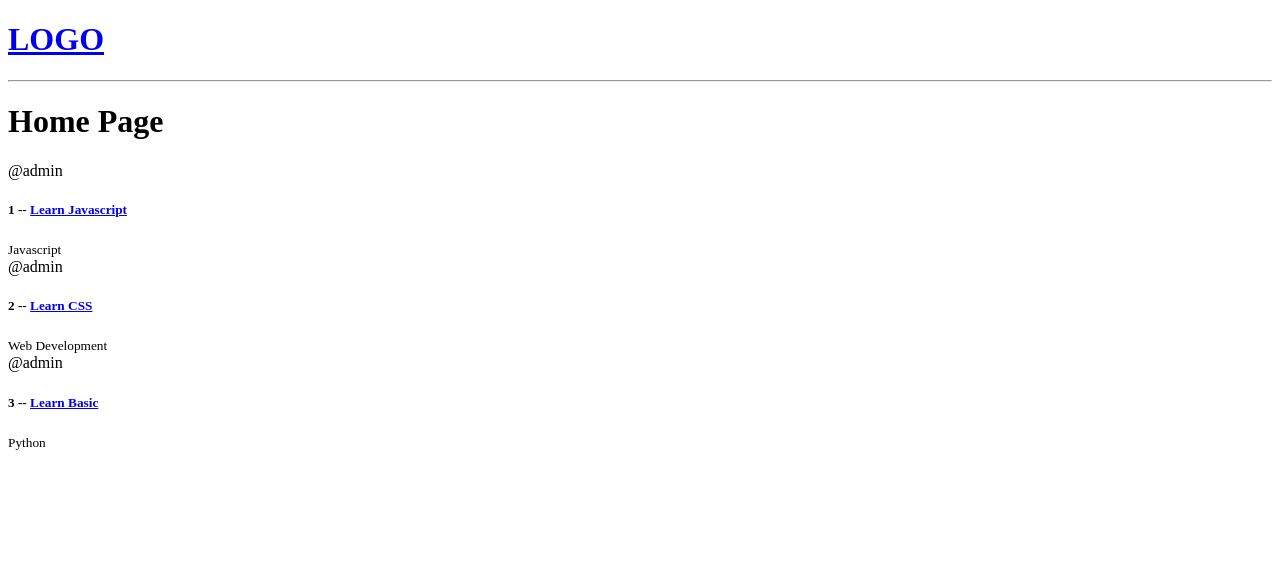
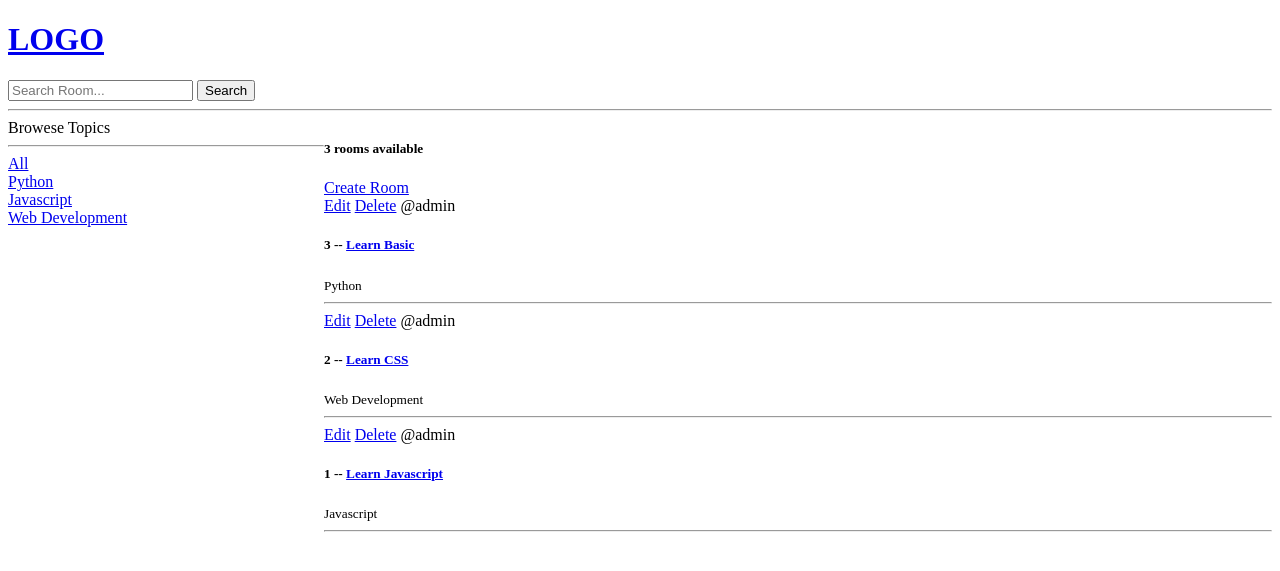
Before and after one commit to Thitiphong-Namputta/python-django-learn, a Django app: page / in a window 1280 px wide. Shown: the top 571 px of the page. Run offline with Django 5.2, Linux system fonts and the light colour scheme; data comes from the database, SQL or seed files in the repository; both versions use the stored data as it was after the commit.

Commit message:
add search rooms and crud model room

```diff
--- a/study_buddy/base/models.py
+++ b/study_buddy/base/models.py
@@ -19,6 +19,9 @@ class Room(models.Model):
     updated = models.DateTimeField(auto_now=True)
     created = models.DateTimeField(auto_now_add=True)
 
+    class Meta:
+        ordering = ['-updated', '-created']
+
     def __str__(self):
         return self.name
 
--- a/study_buddy/base/templates/base/home.html
+++ b/study_buddy/base/templates/base/home.html
@@ -1,16 +1,43 @@
+<!-- layout -->
 {% extends 'main.html' %}
+<!-- content -->
+{% block content %}
+<style>
+  .home-container {
+    display: grid;
+    grid-template-columns: 1fr 3fr;
+  }
+</style>
+<div class="home-container">
+  <div>
+    <div>Browese Topics</div>
+    <hr />
+    <div>
+      <a href="{% url 'home' %}"> All </a>
+    </div>
+    {% for topic in topics %}
+    <div>
+      <a href="{% url 'home' %}?q={{topic.name}}"> {{ topic.name }} </a>
+    </div>
+    {% endfor %}
+  </div>
 
-{% block content %}
-<h1>Home Page</h1>
-<div>
+  <div>
+    <h5>{{room_count}} rooms available</h5>
+    <a href="{% url 'create-room' %}">Create Room</a>
+    {% for room in rooms %}
     <div>
-        {% for room in rooms %}
-            <div>
-                <span>@{{ room.host.username }}</span>
-                <h5>{{ room.id }} --  <a href="{% url 'room' room.id %}">{{ room.name }}</a> </h5>
-                <small>{{ room.topic.name }}</small>
-            </div>
-        {% endfor %}
+      <a href="{% url 'update-room' room.id %}">Edit</a>
+      <a href="{% url 'delete-room' room.id %}">Delete</a>
+      <span>@{{ room.host.username }}</span>
+      <h5>
+        {{ room.id }} --
+        <a href="{% url 'room' room.id %}">{{ room.name }}</a>
+      </h5>
+      <small>{{ room.topic.name }}</small>
     </div>
+    <hr />
+    {% endfor %}
+  </div>
+  {% endblock %}
 </div>
-{% endblock %}
--- a/study_buddy/base/templates/base/room.html
+++ b/study_buddy/base/templates/base/room.html
@@ -1,5 +1,9 @@
 {% extends 'main.html' %}
 
 {% block content %}
-<h1>{{ room.name }}</h1>
+<div>
+    <h1>{{ room.name }}</h1>
+    <p>{{ room.description }}</p>
+</div>
+
 {% endblock %}
--- a/study_buddy/base/urls.py
+++ b/study_buddy/base/urls.py
@@ -5,4 +5,7 @@ from . import views
 urlpatterns = [
     path('', views.home, name='home'),
     path('room/<str:pk>/', views.room, name='room'),
+    path('create-room', views.createRoom, name='create-room'),
+    path('update-room/<str:pk>/', views.updateRoom, name='update-room'),
+    path('delete-room/<str:pk>/', views.deleteRoom, name='delete-room'),
 ]
--- a/study_buddy/base/views.py
+++ b/study_buddy/base/views.py
@@ -1,12 +1,19 @@
-from django.shortcuts import render
-from .models import Room
+from django.shortcuts import render, redirect
+from django.db.models import Q
+from .models import Room, Topic
+from .forms import RoomForm
 
 # Create your views here.
 
 
 def home(request):
-    rooms = Room.objects.all()
-    context = {"rooms": rooms}
+    q = request.GET.get("q") if request.GET.get("q") != None else ""
+    rooms = Room.objects.filter(
+        Q(topic__name__icontains=q) | Q(name__icontains=q) | Q(description__icontains=q)
+    )
+    topics = Topic.objects.all()
+    room_count = rooms.count()
+    context = {"rooms": rooms, "topics": topics, "room_count": room_count}
     return render(request, "base/home.html", context)
 
 
@@ -14,3 +21,40 @@ def room(request, pk):
     room = Room.objects.get(id=pk)
     context = {"room": room}
     return render(request, "base/room.html", context)
+
+
+def createRoom(request):
+    form = RoomForm()
+    if request.method == "POST":
+        form = RoomForm(request.POST)
+        if form.is_valid():
+            form.save()
+            return redirect("home")
+
+    context = {"form": form}
+    return render(request, "base/room_form.html", context)
+
+
+def updateRoom(request, pk):
+    room = Room.objects.get(id=pk)
+    form = RoomForm(instance=room)
+
+    if request.method == "POST":
+        form = RoomForm(request.POST, instance=room)
+        if form.is_valid():
+            form.save()
+            return redirect("home")
+
+    context = {"form": form}
+    return render(request, "base/room_form.html", context)
+
+
+def deleteRoom(request, pk):
+    room = Room.objects.get(id=pk)
+
+    if request.method == "POST":
+        room.delete()
+        return redirect("home")
+
+    context = {"obj": room}
+    return render(request, "base/delete.html", context)
--- a/study_buddy/templates/navbar.html
+++ b/study_buddy/templates/navbar.html
@@ -2,4 +2,9 @@
     <h1>LOGO</h1>
 </a>
 
+<form method="GET" action="{% url 'home' %}">
+    <input type="text" name="q" placeholder="Search Room...">
+    <button type="submit">Search</button>
+</form>
+
 <hr>
```
Also changed, not shown: study_buddy/base/forms.py (added, +9 -0 lines), study_buddy/base/templates/base/delete.html (added, +10 -0 lines), study_buddy/base/templates/base/room_form.html (added, +13 -0 lines), study_buddy/db.sqlite3.
